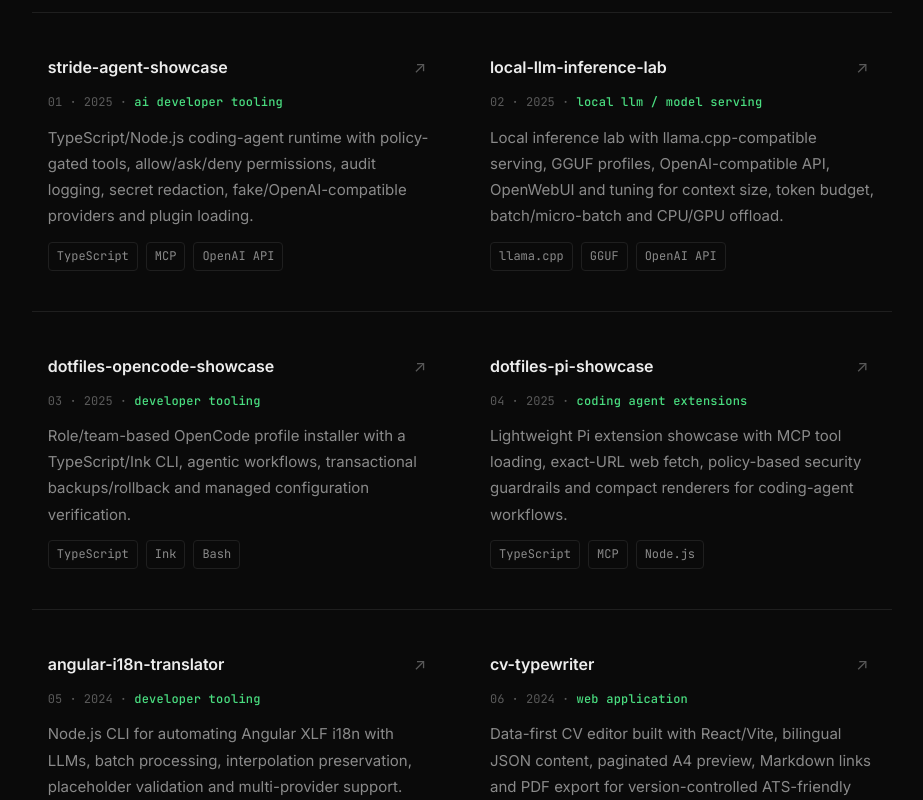
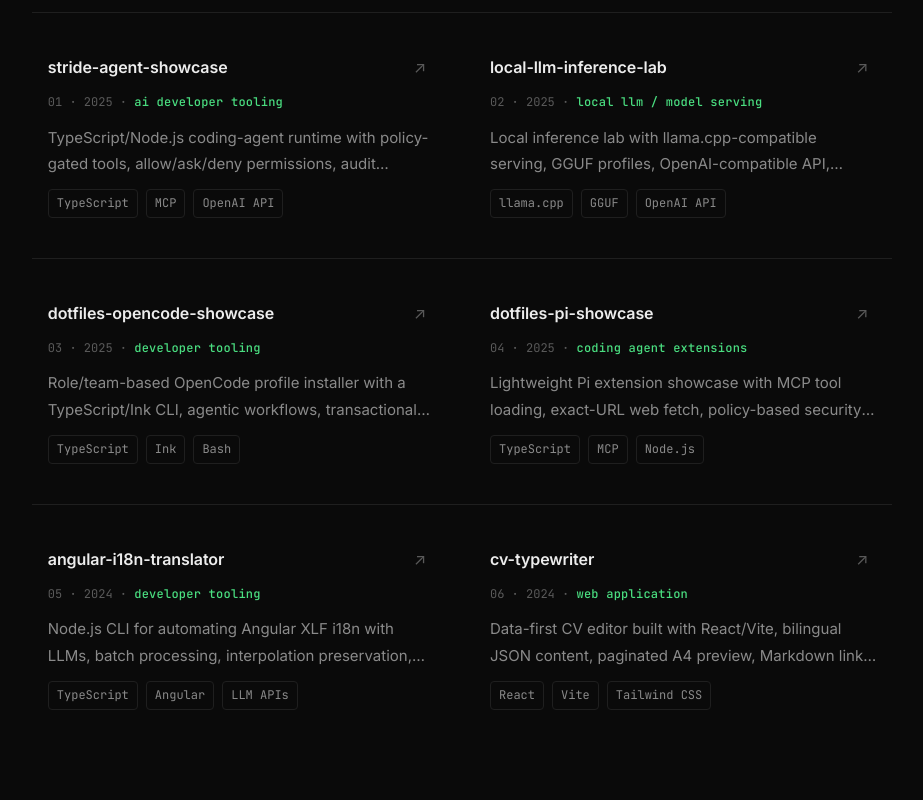
Before and after one commit to RafaGonzalezDev/personal-portfolio, a React (Vite) app: page / in a window 1280 px wide. Shown: the part 2200-3000 px from the top of the page, without its empty margins (178-1101 px from the left). Built offline with nearby package versions, Linux system fonts and the light colour scheme.

Commit message:
style(projects): clamp card descriptions to two lines
Add -webkit-line-clamp + standard line-clamp to .description so
every project card shows at most 2 lines of body copy with an
ellipsis. Keeps the row heights uniform regardless of description
length and reinforces the scannable grid rhythm.

```diff
--- a/src/styles/Projects.module.css
+++ b/src/styles/Projects.module.css
@@ -133,6 +133,12 @@
   line-height: var(--line-height-relaxed);
   color: var(--text-muted);
   max-width: var(--max-width);
+  display: -webkit-box;
+  -webkit-line-clamp: 2;
+  line-clamp: 2;
+  -webkit-box-orient: vertical;
+  overflow: hidden;
+  text-overflow: ellipsis;
 }
 
 /* ===== TAGS ===== */
```
